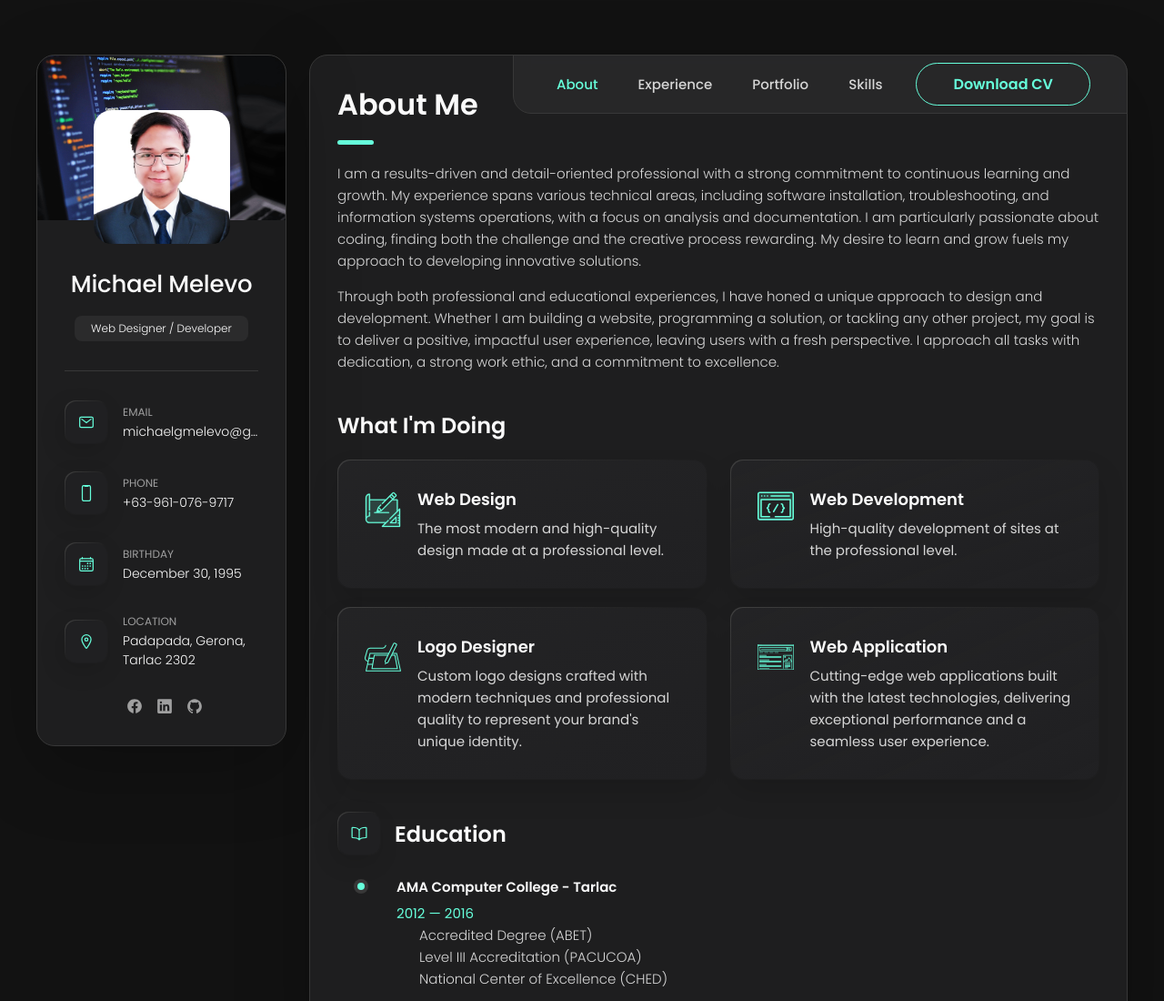
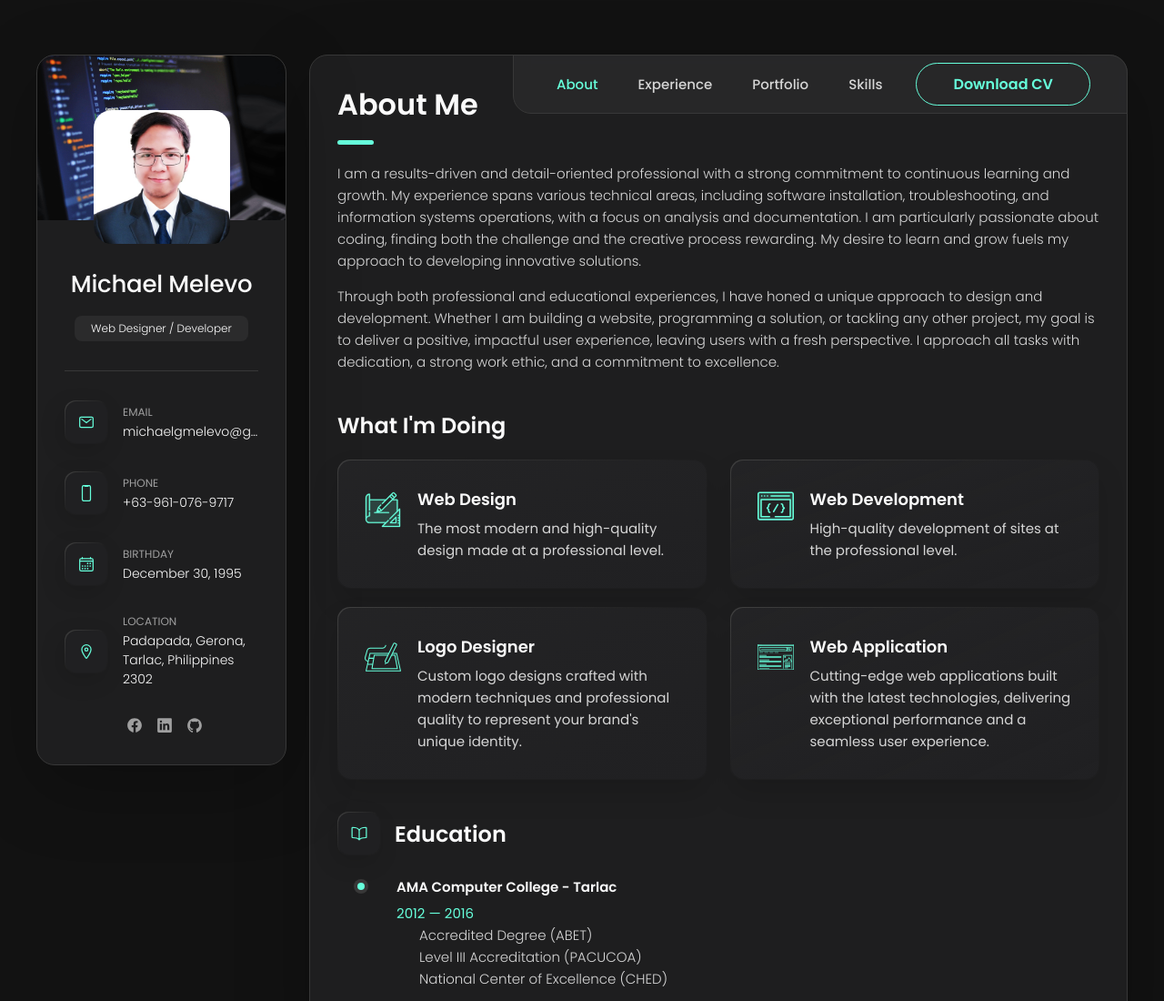
Before and after one commit to michaelmelevo/michaelmelevo.github.io, a plain HTML site: page index.html in a window 1280 px wide. Shown: the top 1100 px of the page at 91% size. Drawn offline with nearby package versions, Linux system fonts and the light colour scheme.

Commit message:
Update index.html

```diff
--- a/index.html
+++ b/index.html
@@ -116,7 +116,7 @@
               <div class="contact-info">
                 <p class="contact-title">Location</p>
 
-                <address>Padapada, Gerona, Tarlac 2302</address>
+                <address>Padapada, Gerona, Tarlac, Philippines 2302</address>
               </div>
 
             </li>
```
